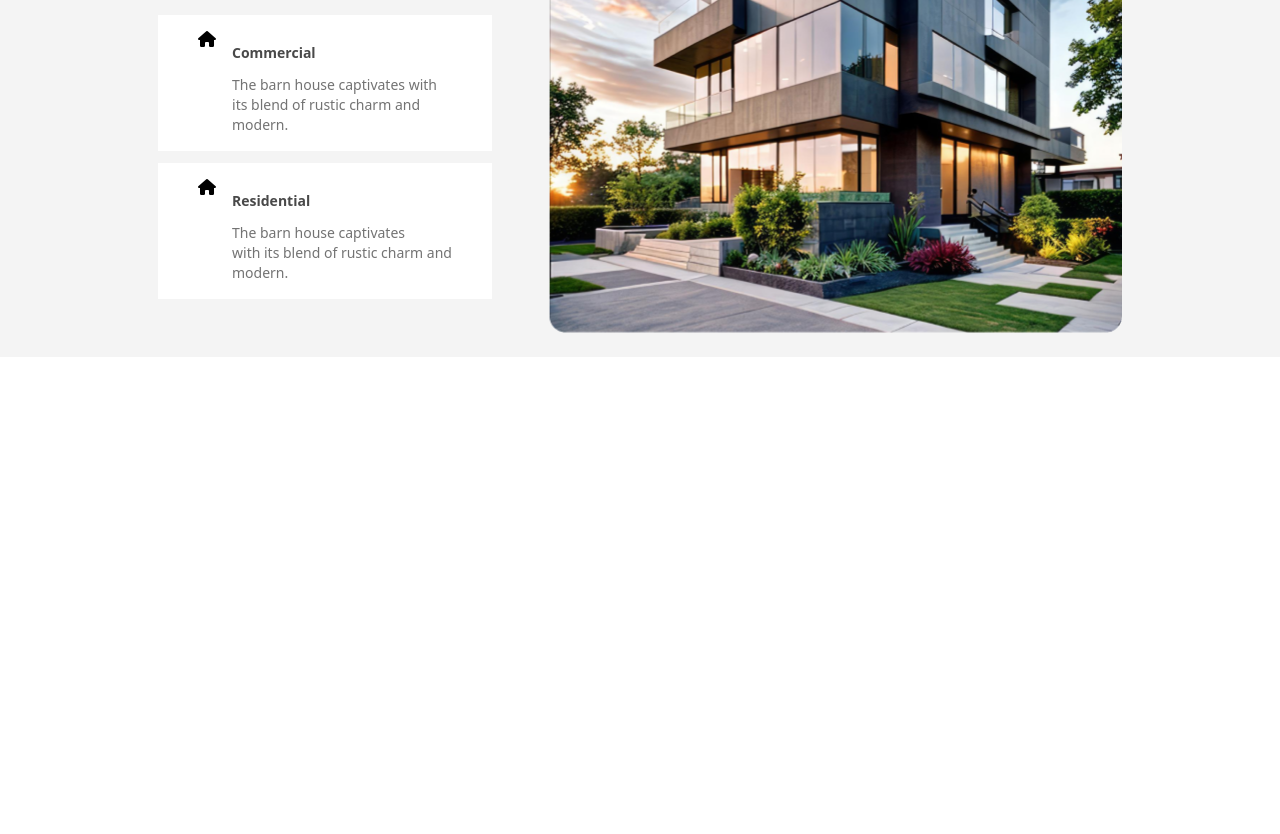
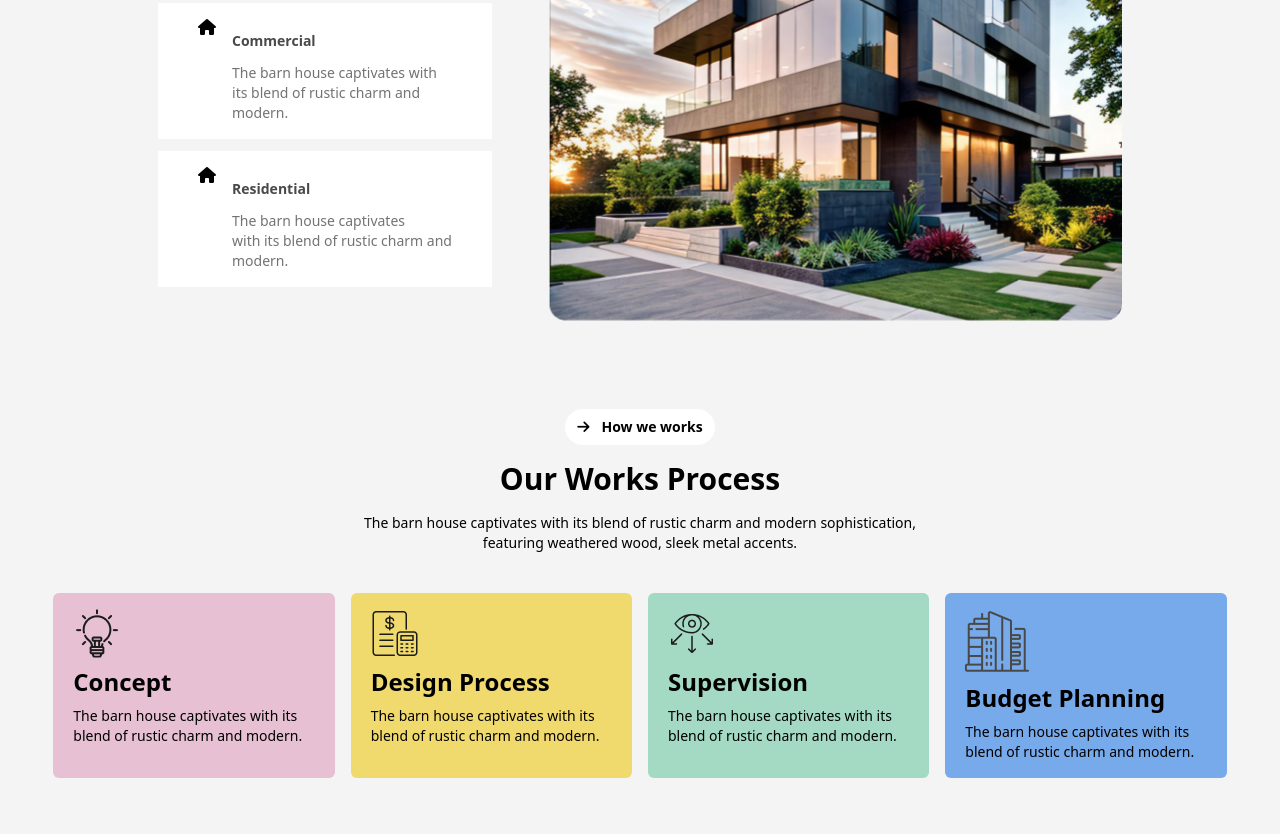
Before and after one commit to MdHasanAliGHUN/Assignment-3, a plain HTML site: page index.html in a window 1280 px wide. Shown: the part 1170-2004 px from the top of the page. Before the commit the page ends 1547 px from the top, so only its background shows below. Drawn offline with nearby package versions, Linux system fonts and the light colour scheme.

Commit message:
Our Works process Section Complited

```diff
--- a/index.html
+++ b/index.html
@@ -66,7 +66,7 @@
     <!-- Main Start From Here -->
 
         <!-- Design Section Start from Here -->
-        <section class="bg-[#f4f4f4] py-6 my-5">
+        <section class="bg-[#f4f4f4] py-8">
             <div class="w-11/12 mx-auto flex flex-col gap-10  justify-center items-center md:flex-row md:gap-14">
                 <div class="text-center md:text-start">
                     <div class="flex justify-center md:justify-start mb-2">
@@ -98,6 +98,41 @@
             </div>
         </section>
 
+
+        <!-- Our Works Process Section Start From Here -->
+        <section class="bg-[#f4f4f4] py-6">
+            <div class="w-11/12 mx-auto flex flex-col gap-10  items-center py-8">
+                <div class="text-center">
+                    <div class="flex justify-center">
+                        <button class="bg-white rounded-full py-2 px-3 flex gap-3 items-center text-sm font-bold"><span><i class="fa-solid fa-arrow-right"></i></span>How we works</button>
+                    </div>
+                    <h2 class="text-2xl md:text-3xl font-bold my-4">Our Works Process</h2>
+                    <p class="text-sm font-medium">The barn house captivates with its blend of rustic charm and modern sophistication, <br>featuring weathered wood, sleek metal accents.</p>
+                </div>
+                <div class="flex flex-col md:flex-row gap-4">
+                    <div class="bg-[#e7c1d3] py-4 px-5 rounded-md ">
+                        <span><img src="img/concept.png" alt=""></span>
+                        <h3 class="text-2xl font-bold my-2">Concept</h3>
+                        <p class="text-sm font-medium">The barn house captivates with its blend of rustic charm and modern.</p>
+                    </div>
+                    <div class="bg-[#f0da6e] py-4 px-5 rounded-md ">
+                        <span><img src="img/budget-planning.png" alt=""></span>
+                        <h3 class="text-2xl font-bold my-2">Design Process</h3>
+                        <p class="text-sm font-medium">The barn house captivates with its blend of rustic charm and modern.</p>
+                    </div>
+                    <div class="bg-[#a4dac3] py-4 px-5 rounded-md ">
+                        <span><img src="img/vision.png" alt=""></span>
+                        <h3 class="text-2xl font-bold my-2">Supervision</h3>
+                        <p class="text-sm font-medium">The barn house captivates with its blend of rustic charm and modern.</p>
+                    </div>
+                    <div class="bg-[#77aaea] py-4 px-5 rounded-md ">
+                        <span><img src="img/commercial.png" alt=""></span>
+                        <h3 class="text-2xl font-bold my-2">Budget Planning</h3>
+                        <p class="text-sm font-medium">The barn house captivates with its blend of rustic charm and modern.</p>
+                    </div>
+                </div>
+            </div>
+         </section>
     <!-- Footer Start From Here -->
 
     <!-- JavaScript Link -->
```
